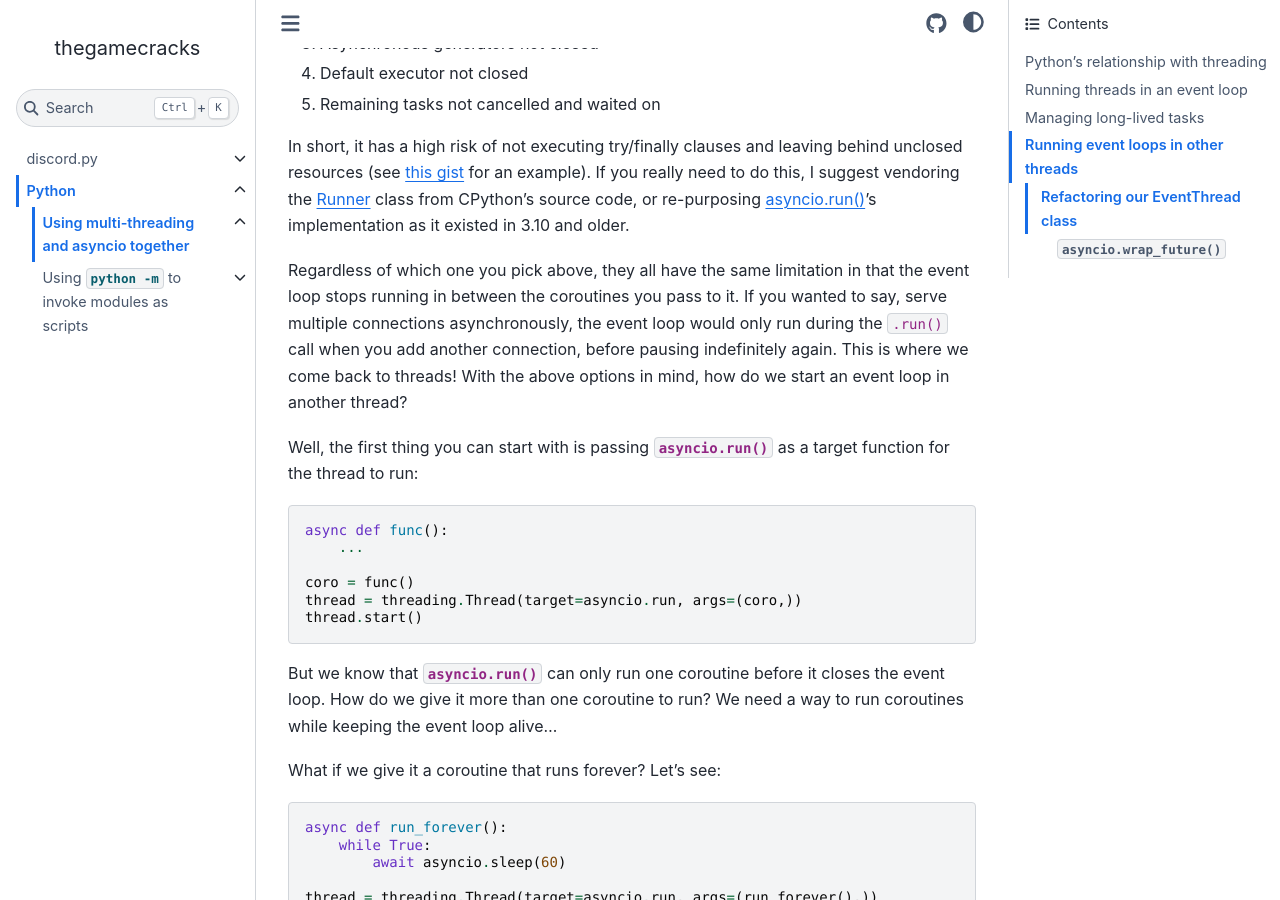
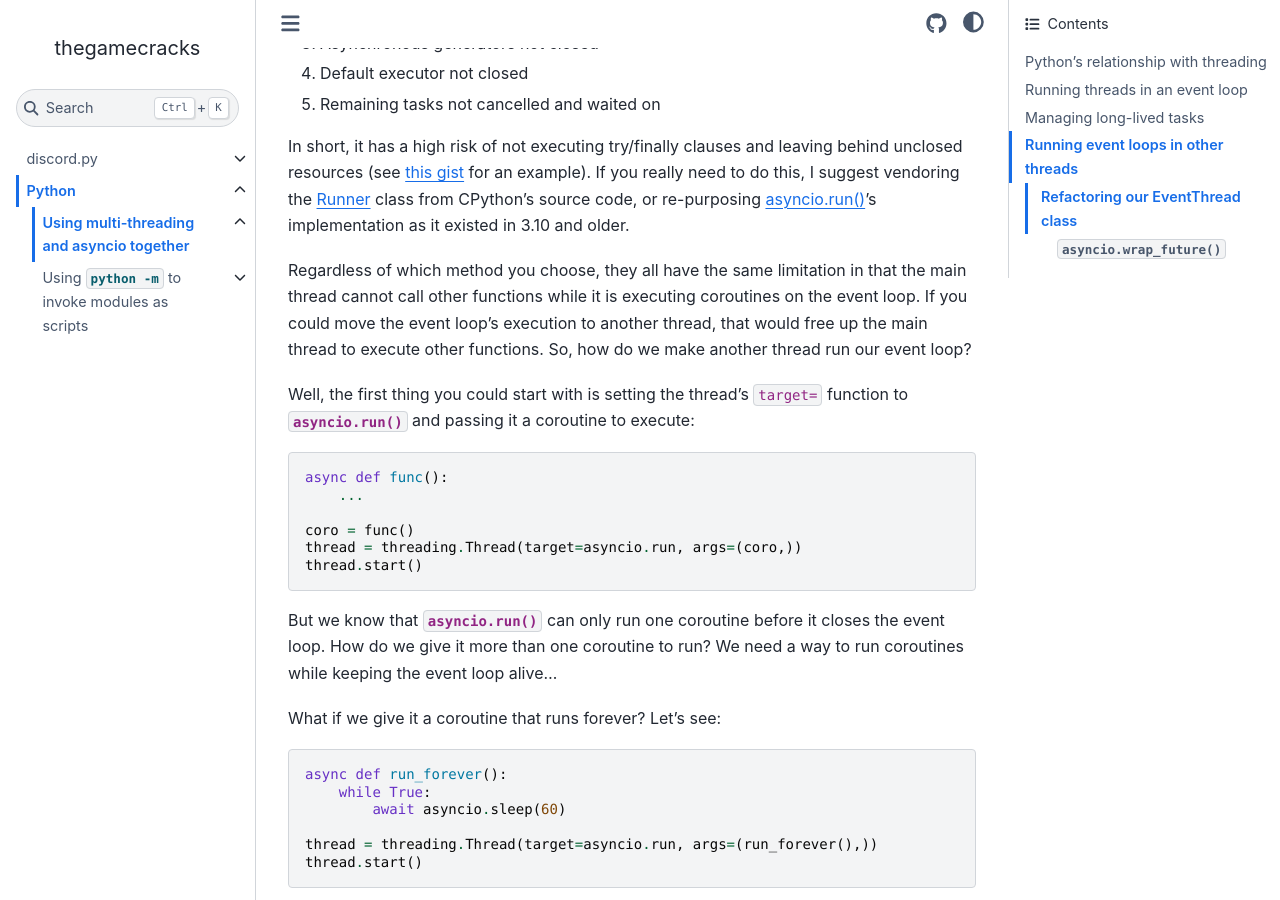
Before and after one commit to thegamecracks/thegamecracks.github.io, a Sphinx documentation site: the page built from docs/python/asyncio_threading.rst, in a window 1280 px wide and 900 px high, scrolled down 13256 px. Built offline with Sphinx 7.4.7 and the Sphinx Book theme 1.1.4, drawn with Linux system fonts in a browser that asks for light colours.

Commit message:
refactor: intro wording to threading asyncio.run()

```diff
--- a/docs/python/asyncio_threading.rst
+++ b/docs/python/asyncio_threading.rst
@@ -797,15 +797,14 @@ If you really need to do this, I suggest vendoring the `Runner <https://github.c
 class from CPython's source code, or re-purposing `asyncio.run() <https://github.com/python/cpython/blob/v3.10.14/Lib/asyncio/runners.py>`_'s
 implementation as it existed in 3.10 and older.
 
-Regardless of which one you pick above, they all have the same limitation
-in that the event loop stops running in between the coroutines you pass to it.
-If you wanted to say, serve multiple connections asynchronously, the event loop
-would only run during the ``.run()`` call when you add another connection, before
-pausing indefinitely again. This is where we come back to threads! With the above
-options in mind, how do we start an event loop in another thread?
+Regardless of which method you choose, they all have the same limitation in that
+the main thread cannot call other functions while it is executing coroutines
+on the event loop. If you could move the event loop's execution to another thread,
+that would free up the main thread to execute other functions.
+So, how do we make another thread run our event loop?
 
-Well, the first thing you can start with is passing :py:func:`asyncio.run()`
-as a target function for the thread to run:
+Well, the first thing you could start with is setting the thread's ``target=``
+function to :py:func:`asyncio.run()` and passing it a coroutine to execute:
 
 .. code-block:: python
 
```
